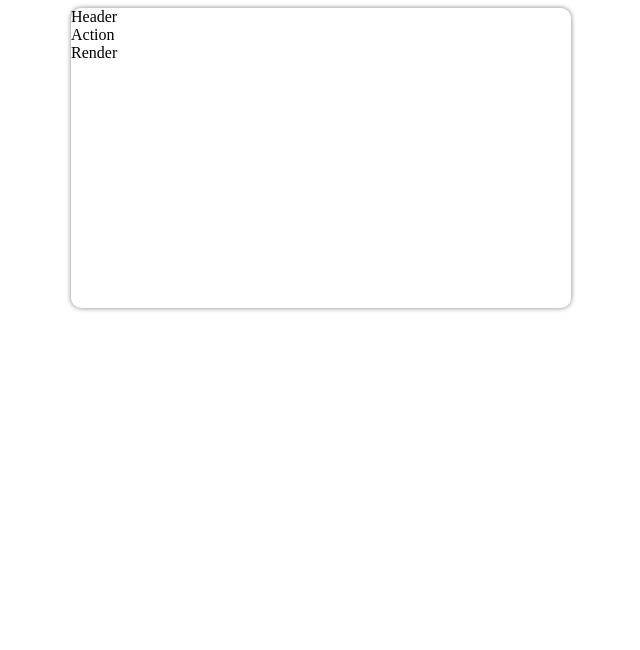
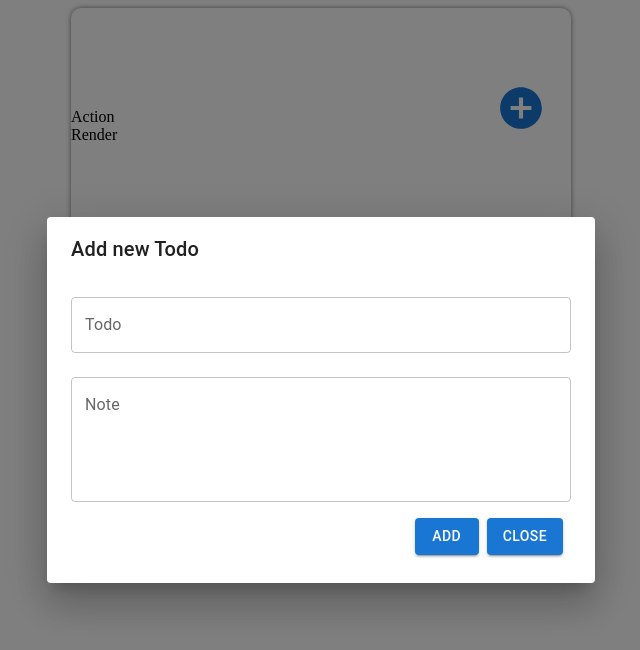
Before and after one commit to crissname/ReactLikes, a React (Create React App) app: page / in a window 1280 px wide. Shown: the top 650 px of the page, without its empty margins (319-959 px from the left). Built offline with nearby package versions, Linux system fonts and the light colour scheme.

Commit message:
creacte header and modal

```diff
--- a/package.json
+++ b/package.json
@@ -3,12 +3,18 @@
   "version": "0.1.0",
   "private": true,
   "dependencies": {
+    "@emotion/react": "^11.10.5",
+    "@emotion/styled": "^11.10.5",
+    "@mui/icons-material": "^5.10.9",
+    "@mui/material": "^5.10.12",
     "@testing-library/jest-dom": "^5.16.5",
     "@testing-library/react": "^13.4.0",
     "@testing-library/user-event": "^13.5.0",
+    "moment": "^2.29.4",
     "react": "^18.2.0",
     "react-dom": "^18.2.0",
     "react-scripts": "5.0.1",
+    "uuid": "^9.0.0",
     "web-vitals": "^2.1.4"
   },
   "scripts": {
--- a/src/components/Dialog/DialodModal.jsx
+++ b/src/components/Dialog/DialodModal.jsx
@@ -1,9 +1,45 @@
 import React from 'react';
+import './DialogModal.css'
+import Dialog from '@mui/material/Dialog';
+import DialogTitle from '@mui/material/DialogTitle';
+import DialogContent from '@mui/material/DialogContent';
+import DialogActions from '@mui/material/DialogActions';
+import TextField from '@mui/material/TextField';
+import Button from '@mui/material/Button';
 
 const DialodModal = () => {
   return (
     <div>
+      <Dialog open={true}>
+          <DialogTitle className='dialog__title'>Add new Todo</DialogTitle>
 
+          <DialogContent>
+              <form onSubmit={()=>{}} className='dialog-form'>
+                  <TextField
+                      className='dialog_input'
+                      label='Todo'
+                      variant='outlined'
+                      onChange={(e)=>{}}
+                      value=''
+                      margin='normal'
+                  />
+                  <TextField
+                      className='dialog_input'
+                      label='Note'
+                      variant='outlined'
+                      onChange={(e)=>{}}
+                      value=''
+                      multiline={true}
+                      minRows={4}
+                      margin='normal'
+                  />
+                  <DialogActions>
+                      <Button type='submit' onClick={()=>{}} variant="contained" color='primary' disabled={false}>Add</Button>
+                      <Button onClick={()=>{}} variant="contained" color='primary'>Close</Button>
+                  </DialogActions>
+              </form>
+          </DialogContent>
+      </Dialog>
     </div>
   );
 };
--- a/src/components/Dialog/DialogModal.css
+++ b/src/components/Dialog/DialogModal.css
@@ -0,0 +1,6 @@
+.dialog-form{
+    min-width: 500px;
+
+    display: flex;
+    flex-direction: column;
+}
--- a/src/components/Todo/Todo.jsx
+++ b/src/components/Todo/Todo.jsx
@@ -1,16 +1,33 @@
-import React from 'react';
+import React, {useState} from 'react';
 import './Todo.css'
 import TodoHeader from "../TodoHeader/TodoHeader";
 import TodoAction from "../TodoActions/TodoAction";
 import TodoRender from "../TodoRender/TodoRender";
 
+const initialFormData = {
+    isEdit: false,
+    todoName: '',
+    todoNote: '',
+    isFinished: false,
+    id: '',
+    index: null
+}
 
 const Todo = () => {
+    const [tab, setTab] = useState(0)
+    const [isOpen, setIsOpen] = useState(false)
+    const [isOpenDisplayTodo, setIsOpenDisplayTodo] = useState(false)
+    const [todos, setTodos] = useState([])
+    const [formData, setFormData] = useState(initialFormData)
+
+
+    const handlerOpenDialogs = () => setIsOpen((prevState)=>!prevState)
+
     return (
         <div className='todo__wrapper'>
-            <TodoHeader />
-            <TodoAction />
-            <TodoRender />
+            <TodoHeader/>
+            <TodoAction/>
+            <TodoRender/>
         </div>
     );
 };
--- a/src/components/TodoHeader/TodoHeader.css
+++ b/src/components/TodoHeader/TodoHeader.css
@@ -1 +1,61 @@
-TodoAction.jsx
+.todo__header {
+    height: 100px;
+    border-radius: 10px 10px 0 0;
+    position: relative;
+}
+
+.add-todo svg {
+    position: absolute;
+    width: 50px;
+    height: 50px;
+    z-index: 100;
+    right: 25px;
+    bottom: -25px;
+}
+
+.icon-bg {
+    background-color: #ffffff;
+    position: absolute;
+    width: 40px;
+    height: 40px;
+    right: 30px;
+    bottom: -20px;
+    border-radius: 50%;
+}
+.counter-wrapper{
+    display: flex;
+    align-items: center;
+    justify-content: space-between;
+}
+.todos-counter {
+    display: flex;
+    align-items: center;
+    justify-content: flex-start;
+    width: 88px;
+    padding: 20px 30px;
+}
+.todo-date{
+    display: flex;
+    flex-direction: column;
+    text-align: right;
+    margin-right: 20px;
+    color: #ffffff;
+    margin-bottom: 10px;
+
+
+}
+.todo-counter-big{
+    font-size: 48px;
+    color: #ffffff;
+}
+.total{
+    display: flex;
+    flex-direction: column;
+    font-size: 18px;
+    color: #ffffff;
+    margin-left: 10px;
+}
+.task{
+    margin-left: 10px;
+    font-size: 18px;
+}
--- a/src/components/TodoHeader/TodoHeader.jsx
+++ b/src/components/TodoHeader/TodoHeader.jsx
@@ -1,9 +1,35 @@
 import React from 'react';
+import './TodoHeader.css'
+import moment from "moment";
+import AddCircleIcon from '@mui/icons-material/AddCircle';
+import DialodModal from "../Dialog/DialodModal";
 
 const TodoHeader = () => {
+    const weekDay = moment().format('dddd');
+    const date = moment().format('MMMM do YYYY-')
+
     return (
-        <div>
-            Header
+        <div className='todo__header bg-cyan-700'>
+            <div className='counter-wrapper'>
+                <div className='todos-counter'>
+                    <span className='todo-counter-big'>2</span>
+
+                    <div className='total'>
+                        <span className='task'>Task</span>
+                        <span>/ 18</span>
+                    </div>
+
+                </div>
+                <div className='todo-date'>
+                    <span>{weekDay}</span>
+                    <span>{date}</span>
+                </div>
+            </div>
+            <div className='add-todo'>
+                <AddCircleIcon color='primary'/>
+                <span className='icon-bg' />
+            </div>
+            <DialodModal/>
         </div>
     );
 };
--- a/src/index.css
+++ b/src/index.css
@@ -2,7 +2,3 @@
 @tailwind base;
 @tailwind components;
 @tailwind utilities;
-
-* {
-    @apply text-3xl
-}
```
Also changed, not shown: 1 other file (tests, documents, lock files or other folders).
